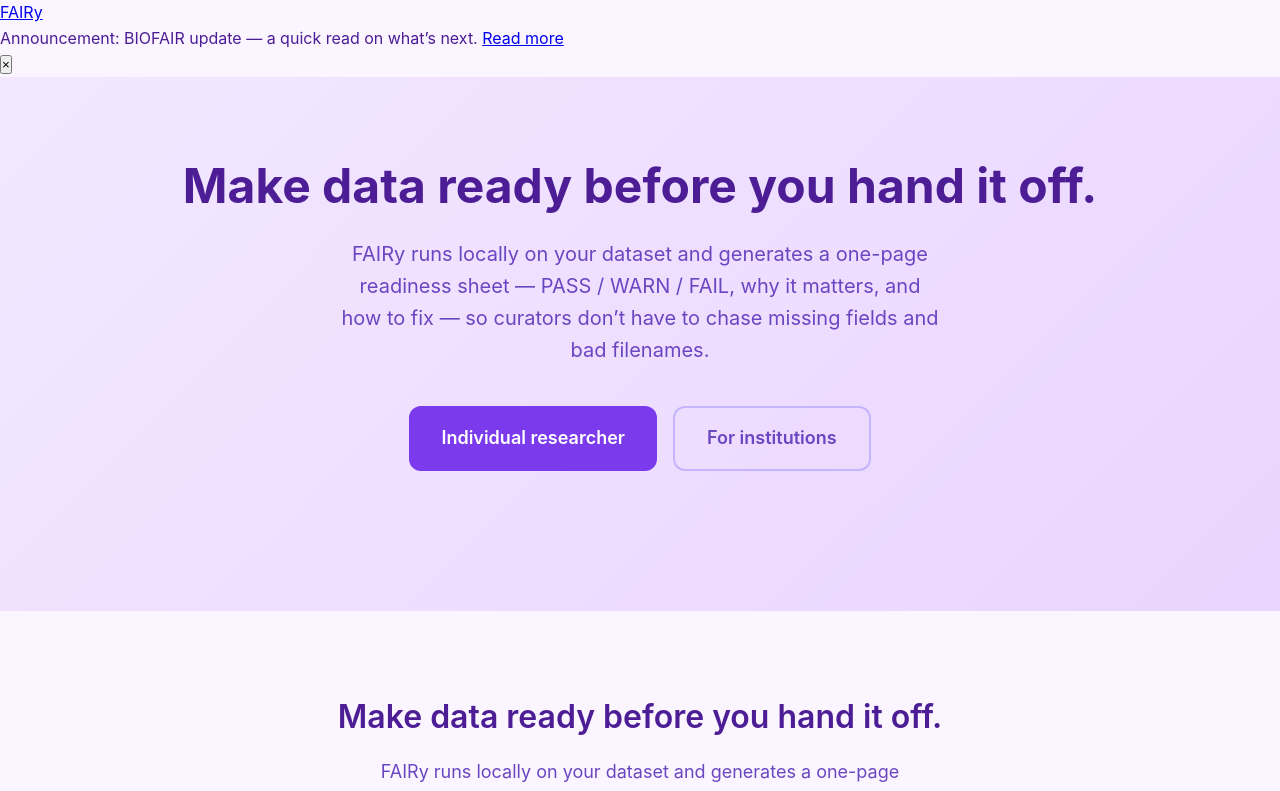
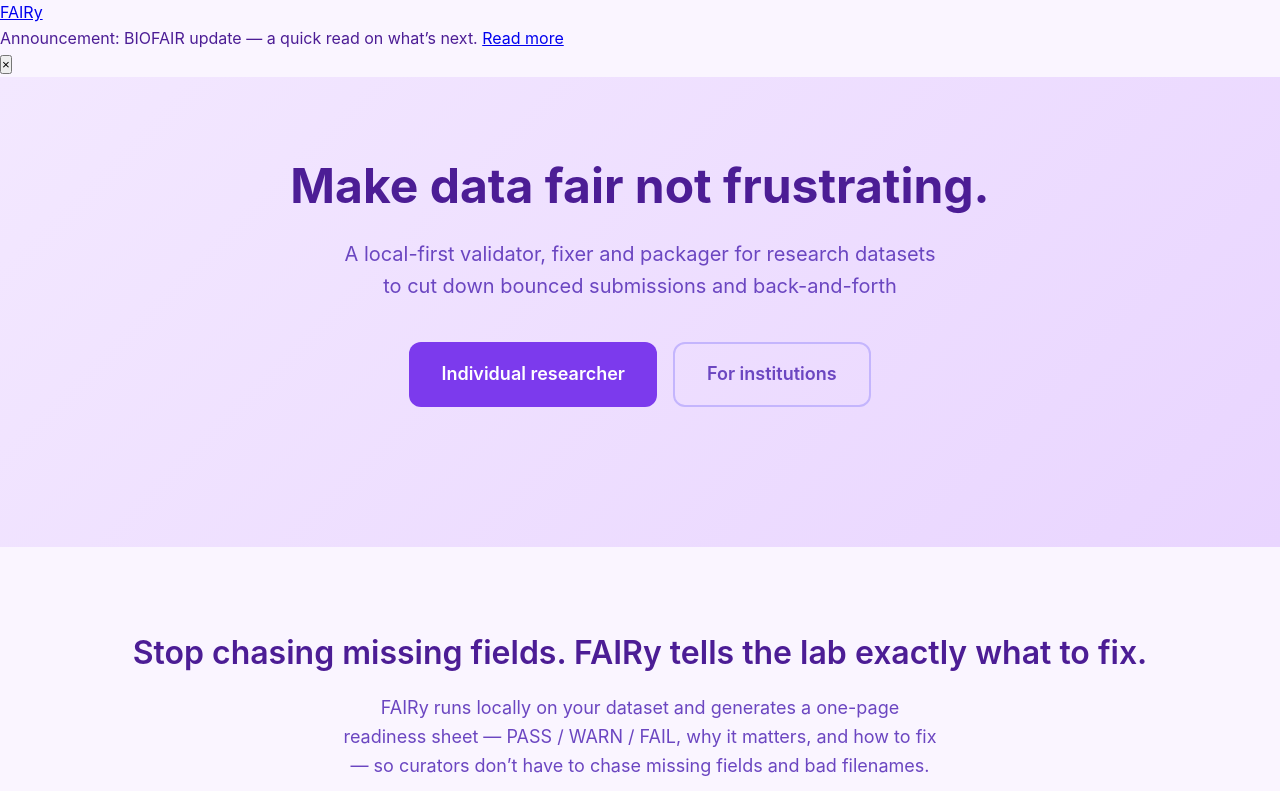
Before and after one commit to yuummmer/fairy-site, a Next.js app: page / in a window 1280 px wide. Shown: the top 791 px of the page. Built offline with nearby package versions, Linux system fonts and the light colour scheme.

Commit message:
feat(home): update hero headline, subheadline, and secondary heading

```diff
--- a/src/app/page.tsx
+++ b/src/app/page.tsx
@@ -376,9 +376,9 @@
         {/* Hero Section */}
         <section className="hero">
           <div className="container">
-            <h1>Make data ready before you hand it off.</h1>
+            <h1>Make data fair not frustrating.</h1>
             <p className="subheadline">
-              FAIRy runs locally on your dataset and generates a one-page readiness sheet — PASS / WARN / FAIL, why it matters, and how to fix — so curators don’t have to chase missing fields and bad filenames.
+              A local-first validator, fixer and packager for research datasets to cut down bounced submissions and back-and-forth
             </p>
             <div className="cta-buttons">
               <a
@@ -405,7 +405,7 @@
           <div className="container">
             <div style={{ textAlign: 'center', marginBottom: '3rem' }}>
               <h2 style={{ fontSize: '2rem', fontWeight: '600', color: '#4c1d95', marginBottom: '1rem' }}>
-                Make data ready before you hand it off.
+                Stop chasing missing fields. FAIRy tells the lab exactly what to fix.
               </h2>
               <p style={{ fontSize: '1.125rem', color: '#6b46c1', maxWidth: '600px', margin: '0 auto', marginBottom: '2rem' }}>
                 FAIRy runs locally on your dataset and generates a one-page readiness sheet — PASS / WARN / FAIL, why it matters, and how to fix — so curators don’t have to chase missing fields and bad filenames.
```
